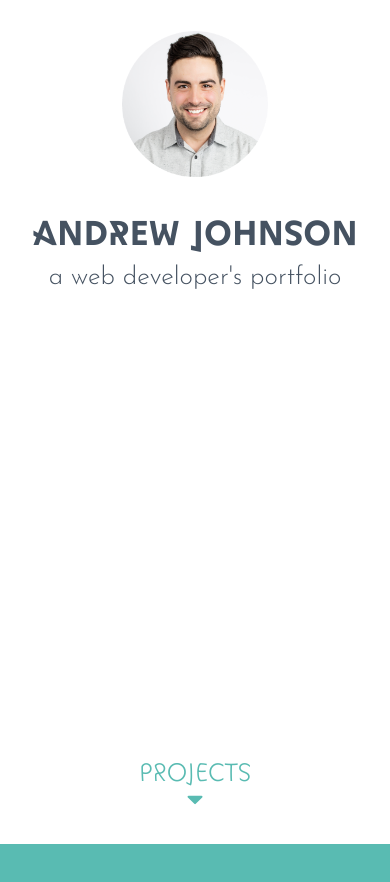
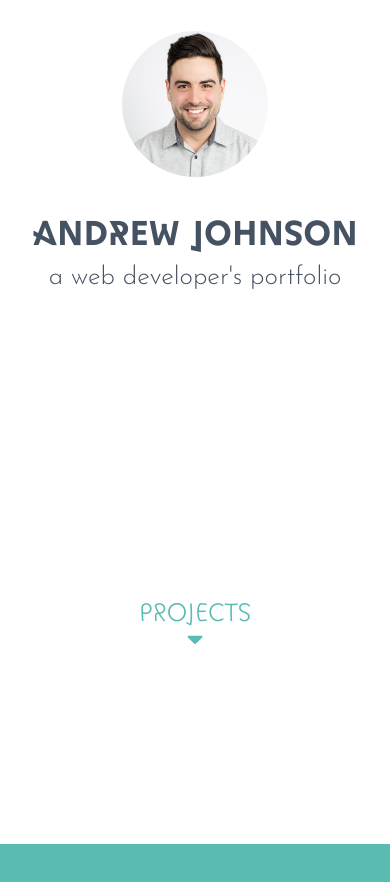
Before and after one commit to adj-dev/portfolio, a React (Create React App) app: page / in a window 390 px wide. Shown: the top 882 px of the page. Built offline with nearby package versions, Linux system fonts and the light colour scheme.

Commit message:
Fixed issue where projects link wasnt shown on iphone

```diff
--- a/src/components/Main/Splash/style.css
+++ b/src/components/Main/Splash/style.css
@@ -31,6 +31,7 @@
   flex-direction: column;
   align-items: center;
   bottom: 2rem;
+  margin-top: -40px;
   --max-size: 32;
   --min-size: 26;
   font-size: var(--responsive);
@@ -45,9 +46,14 @@
   font-variation-settings: 'wght' 800, 'SPAC' 100;
 }
 
-
-@media screen and (max-height: 560px) {
+@media screen and (max-height: 700px) {
   #splash {
-    height: 560px;
+    height: 700px;
   }
 }
+
+@media screen and (max-width: 420px) {
+  .scroll-btn {
+    bottom: 12rem;
+  }
+}
```
